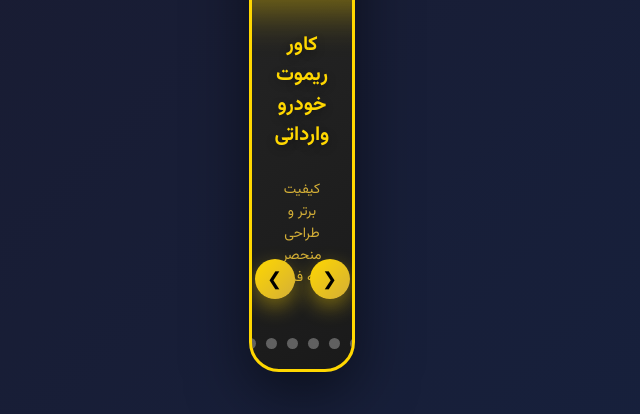
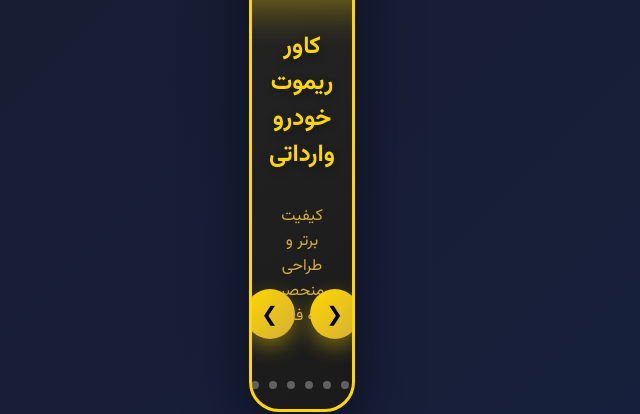
Before and after one commit to YLZCOMPANY/picture, a plain HTML site: page index.html in a window 1280 px wide. Shown: the part 351-765 px from the top of the page, without its empty margins (338-978 px from the left). Drawn offline with Linux system fonts and the light colour scheme.

Commit message:
Update index.html

```diff
--- a/index.html
+++ b/index.html
@@ -19,9 +19,9 @@
     }
 
     .slider-container {
-      width: 90vh;
+      width: 100vh;
       max-width: 100px;
-      height: 80vh;
+      height: 90vh;
       background: linear-gradient(145deg, #2a2a2a 0%, #1a1a1a 100%);
       border-radius: 30px;
       box-shadow: 0 20px 60px rgba(0, 0, 0, 0.5);
@@ -65,8 +65,8 @@
     }
 
     .image-container {
-      width: 60vw;
-      height: 60vw;
+      width: 70vw;
+      height: 70vw;
       background: linear-gradient(135deg, #ffd700 0%, #ffed4e 100%);
       border-radius: 20px;
       display: flex;
@@ -79,7 +79,7 @@
     }
 
 .icon-display {
-  font-size: 80px;
+  font-size: 100px;
   color: #000000;
   text-shadow: 0 5px 15px rgba(0, 0, 0, 0.3);
 }
@@ -92,7 +92,7 @@
     }
 
     .slide-title {
-      font-size: 20px;
+      font-size: 24px;
       font-weight: bold;
       color: #ffd700;
       text-align: center;
@@ -102,7 +102,7 @@
     }
 
     .slide-subtitle {
-      font-size: 14px;
+      font-size: 16px;
       color:#d4af37;
       text-align: center;
       margin-bottom: 40px;
@@ -119,10 +119,10 @@
       background: linear-gradient(135deg, #ffd700 0%, #d4af37 100%);
       border: none;
       color: #000000;
-      width: 40px;
-      height: 40px;
+      width: 50px;
+      height: 50px;
       border-radius: 50%;
-      font-size: 18px;
+      font-size: 20px;
       cursor: pointer;
       transition: all 0.3s ease;
       box-shadow: 0 8px 20px rgba(255, 215, 0, 0.4);
@@ -147,8 +147,8 @@
     }
 
     .dot {
-      width: 11px;
-      height: 11px;
+      width: 8px;
+      height: 8px;
       border-radius: 50%;
       background: rgba(255, 255, 255, 0.3);
       transition: all 0.3s ease;
```
